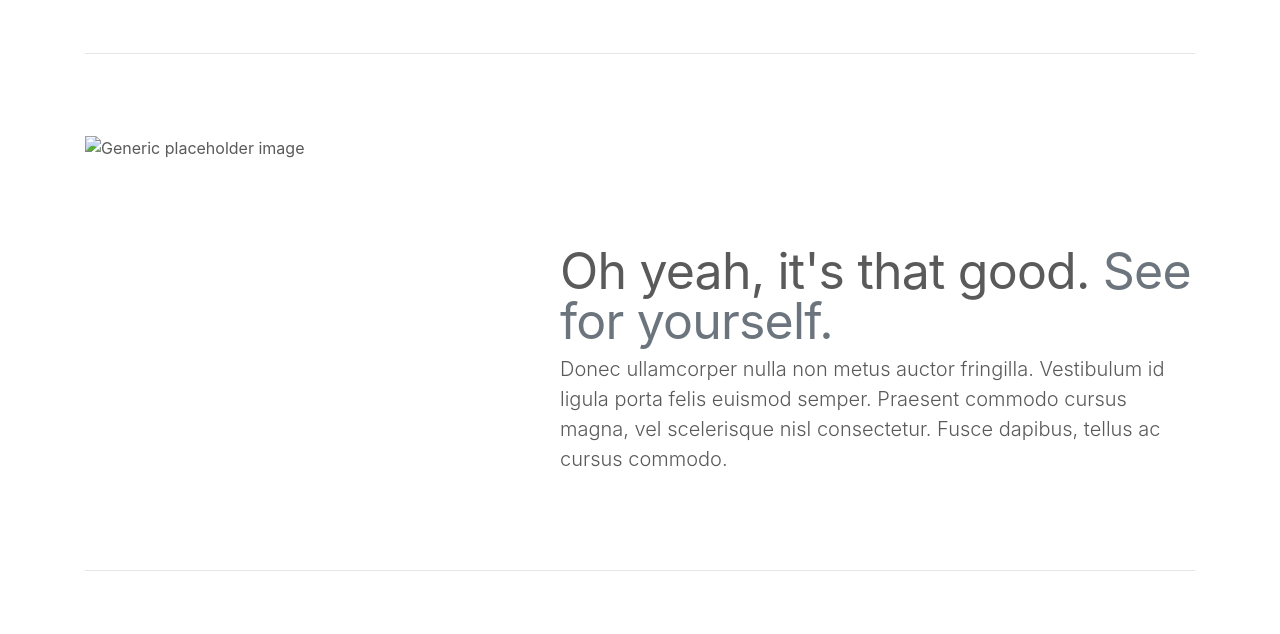
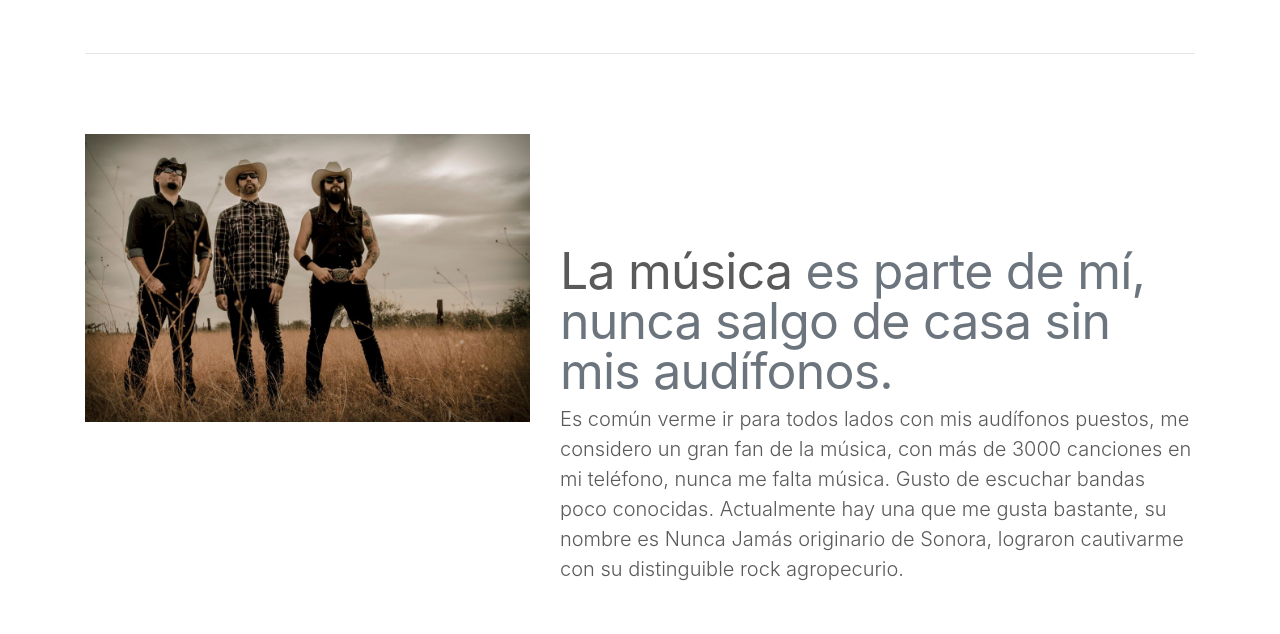
Before and after one commit to JovaIng/MisHobbies, a plain HTML site: page index.html in a window 1280 px wide. Shown: the part 1080-1714 px from the top of the page. Drawn offline with nearby package versions, Linux system fonts and the light colour scheme; a script that the page names is missing; files whose address does not match are found by name.

Commit message:
Se agregó un artículo sobre música con su imagen respectiva.

```diff
--- a/index.html
+++ b/index.html
@@ -147,11 +147,11 @@
 
         <div class="row featurette">
           <div class="col-md-7 order-md-2">
-            <h2 class="featurette-heading">Oh yeah, it's that good. <span class="text-muted">See for yourself.</span></h2>
-            <p class="lead">Donec ullamcorper nulla non metus auctor fringilla. Vestibulum id ligula porta felis euismod semper. Praesent commodo cursus magna, vel scelerisque nisl consectetur. Fusce dapibus, tellus ac cursus commodo.</p>
+            <h2 class="featurette-heading">La música <span class="text-muted">es parte de mí, nunca salgo de casa sin mis audífonos.</span></h2>
+            <p class="lead">Es común verme ir para todos lados con mis audífonos puestos, me considero un gran fan de la música, con más de 3000 canciones en mi teléfono, nunca me falta música. Gusto de escuchar bandas poco conocidas. Actualmente hay una que me gusta bastante, su nombre es Nunca Jamás originario de Sonora, lograron cautivarme con su distinguible rock agropecurio.</p>
           </div>
           <div class="col-md-5 order-md-1">
-            <img class="featurette-image img-fluid mx-auto" data-src="holder.js/500x500/auto" alt="Generic placeholder image">
+            <img class="featurette-image img-fluid mx-auto" src="image/image-article-nuncajamas.jpg" alt="NuncaJamas">
           </div>
         </div>
 
```
